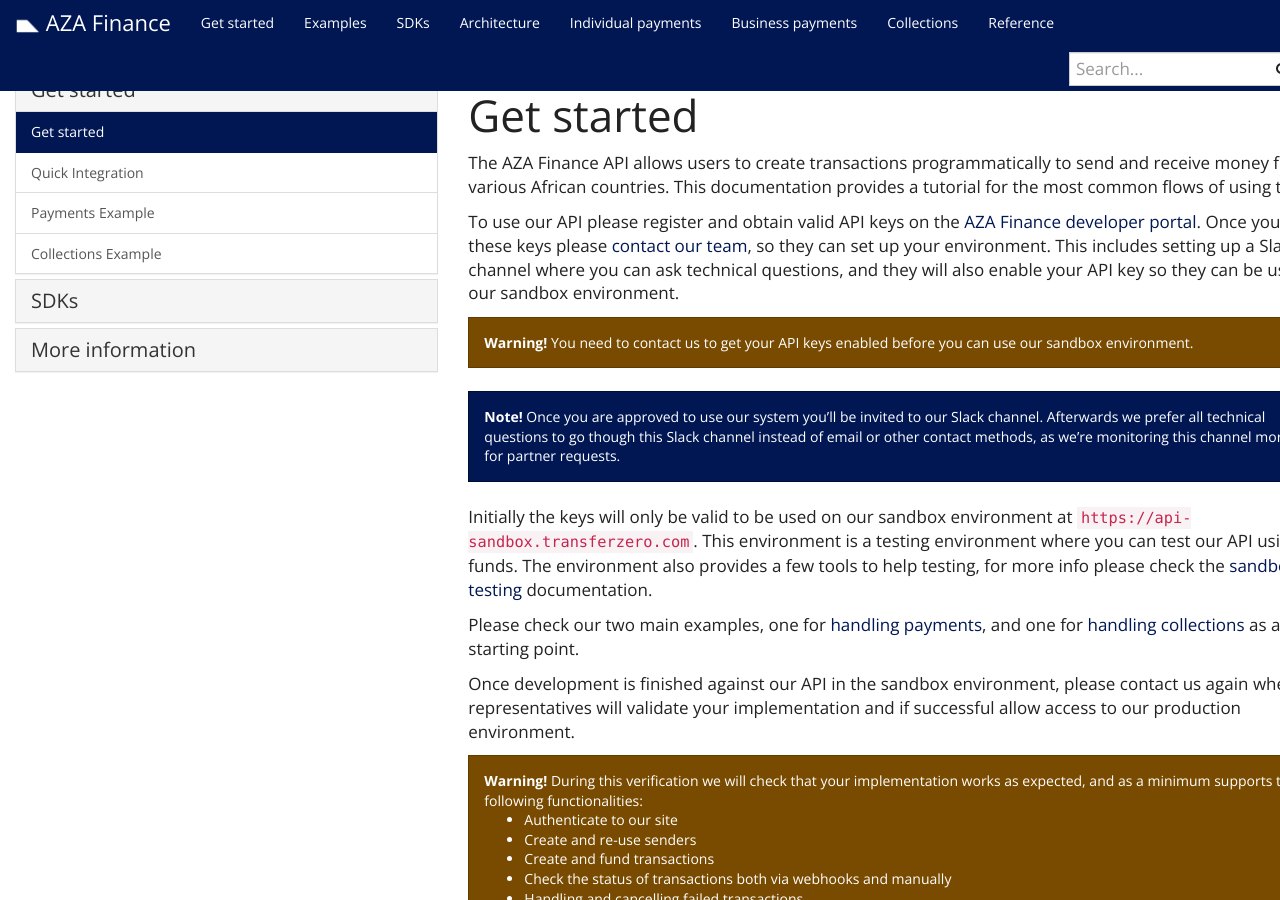
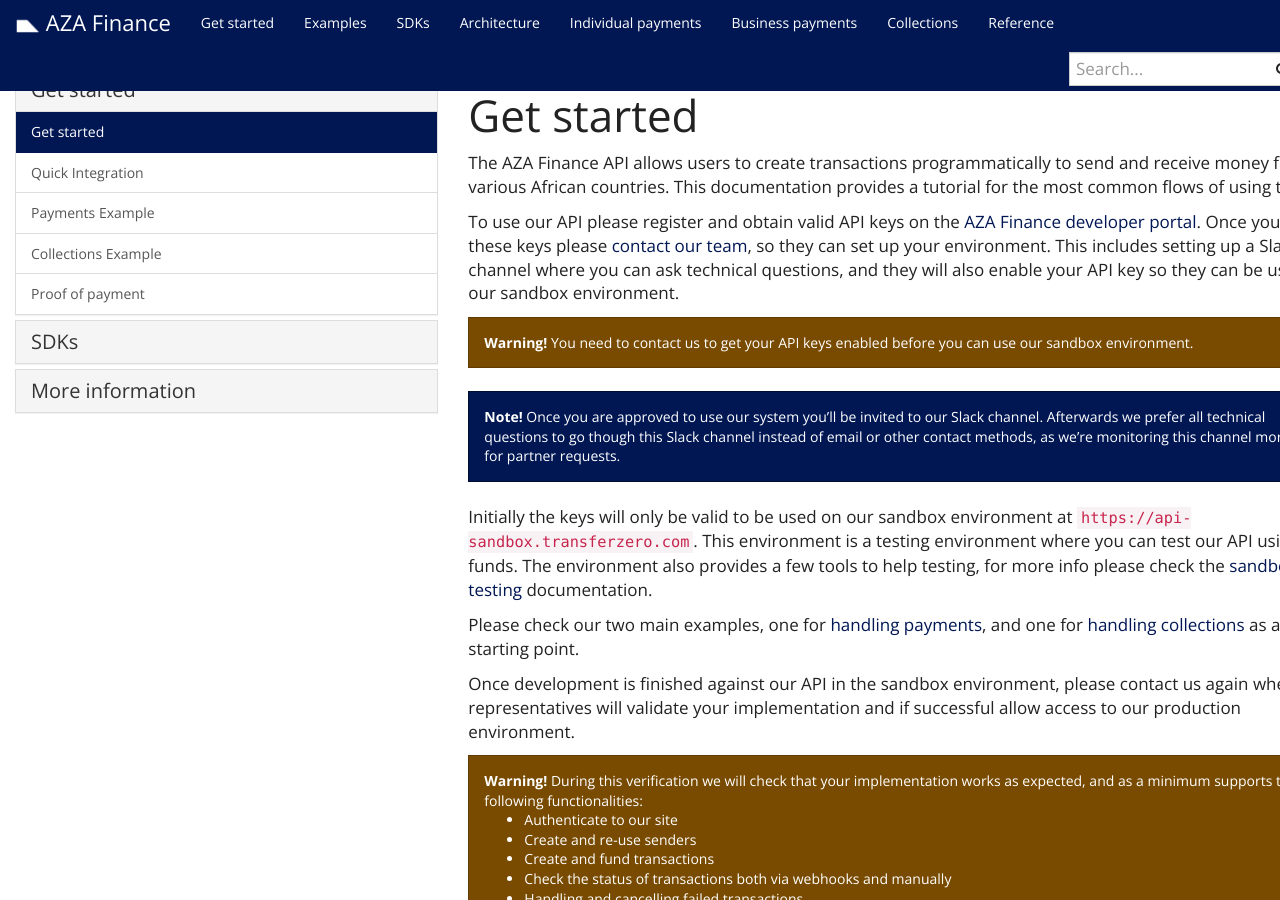
Before and after one commit to transferzero/api-documentation, a Jekyll site: the page built from _docs/index.md, in a window 1280 px wide and 900 px high. Built offline with Jekyll 4.4.1, drawn with Linux system fonts in a browser that asks for light colours; nearby versions of some CDN libraries; comment, search, counter and statistics services are not loaded.

Commit message:
Add Proof of payment to menu in Get Started
This PR is adding a new menu item in Get Started. It modifies the template in order to be able to reconstruct the correct URL and menu item name when an ID is passed

```diff
--- a/_data/docs.yml
+++ b/_data/docs.yml
@@ -4,6 +4,7 @@
     - quick-integration
     - example-payments
     - example-collections
+    - additional-features#proof-of-payment
 
 - title: SDKs
   docs:
--- a/_includes/docs_nav.html
+++ b/_includes/docs_nav.html
@@ -11,9 +11,16 @@
     <div id="collapse-{{forloop.index}}" class="panel-collapse collapse" role="tabpanel" aria-label="Side Navigation">
       <div class="list-group">
         {% for item in section.docs %}
-          {% assign item_url = item | prepend:"/docs/" | append:"/" %}
+          {% assign split_item = item | split: "#" %}
+          {% assign item_url = split_item[0] | prepend:"/docs/" | append:"/" %}
           {% assign p = site.docs | where:"url", item_url | first %}
-          <a class="list-group-item {% if item_url == page.url %}active{% endif %}" href="{{ p.url  | prepend: site.baseurl }}">{{ p.title }}</a>
+          {% if item contains "#" %}
+            {% capture full_url %}{{ p.url | prepend: site.baseurl }}#{{ split_item[1] }}{% endcapture %}
+            {% assign section_name = split_item[1] | replace: "-", " " | capitalize %}
+            <a class="list-group-item {% if item_url == page.url %}active{% endif %}" href="{{ full_url }}">{{ section_name }}</a>
+          {% else %}
+            <a class="list-group-item {% if item_url == page.url %}active{% endif %}" href="{{ p.url  | prepend: site.baseurl }}">{{ p.title }}</a>
+          {% endif %}
         {% endfor %}
       </div>
     </div>
```
